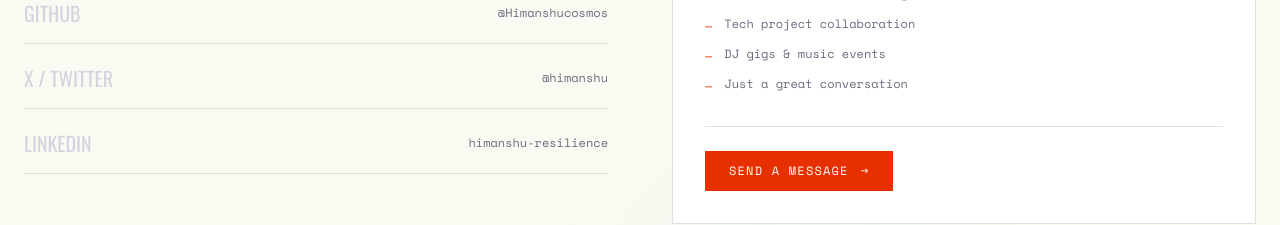
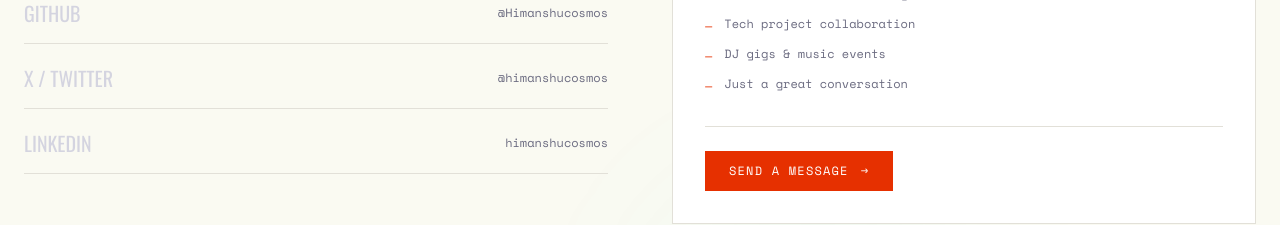
Before and after one commit to Himanshucosmos/himanshu-portfolio, a Next.js app: page / in a window 1280 px wide. Shown: the part 4606-4831 px from the top of the page. Built offline with nearby package versions, Linux system fonts and the light colour scheme; no server answers.

Commit message:
fix: update social links to correct profiles

```diff
--- a/src/components/sections/ContactSection.tsx
+++ b/src/components/sections/ContactSection.tsx
@@ -4,8 +4,8 @@ import { motion } from "framer-motion";
 
 const socials = [
   { label: "GitHub",      href: "https://github.com/Himanshucosmos",                       handle: "@Himanshucosmos" },
-  { label: "X / Twitter", href: "https://x.com",                                           handle: "@himanshu" },
-  { label: "LinkedIn",    href: "https://linkedin.com/in/himanshu-resilience",              handle: "himanshu-resilience" },
+  { label: "X / Twitter", href: "https://x.com/himanshucosmos",                            handle: "@himanshucosmos" },
+  { label: "LinkedIn",    href: "https://www.linkedin.com/in/himanshucosmos/",             handle: "himanshucosmos" },
 ];
 
 export function ContactSection() {
```
